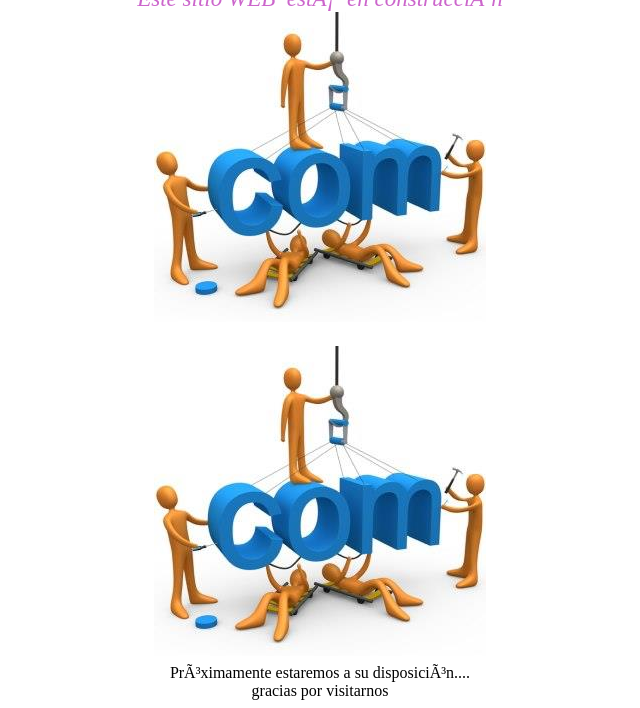
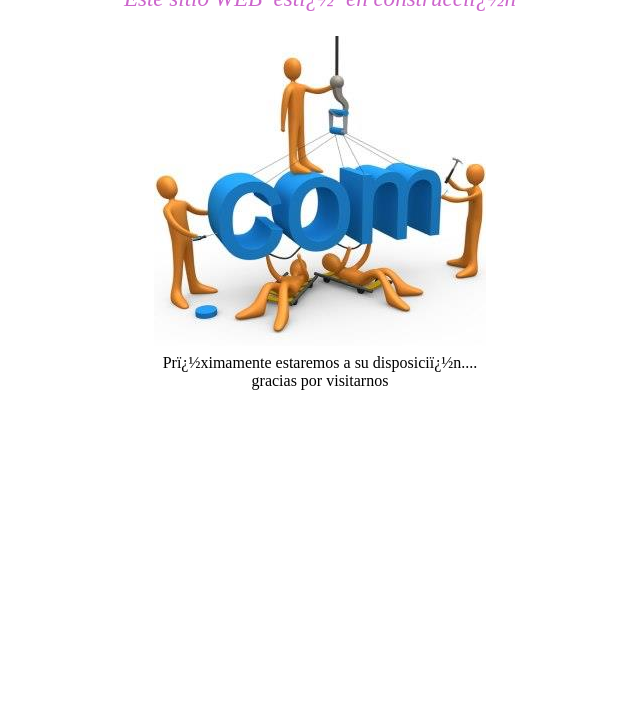
Before and after one commit to Danielvirguez/Proyecto_y_terminos, a plain HTML site: page pagina2.html in a window 1280 px wide. Shown: the part 101-809 px from the top of the page, without its empty margins (320-960 px from the left). Drawn offline with Linux system fonts and the light colour scheme.

Commit message:
Add files via upload

```diff
--- a/pagina2.html
+++ b/pagina2.html
@@ -1,27 +1,26 @@
 <!DOCTYPE html PUBLIC "-//W3C//DTD HTML 4.01//EN" "http://www.w3.org/TR/html4/strict.dtd">
 <html><head>
-<meta content="text/html; charset=ISO-8859-1" http-equiv="content-type"><title>WEB en construcción</title></head><body><br>
+<meta content="text/html; charset=ISO-8859-1" http-equiv="content-type"><title>WEB en construcci�n</title></head><body><br>
 <br>
 <table style="text-align: left; width: 100%;" border="0" cellpadding="2" cellspacing="2">
   <tbody>
     <tr>
       <td style="vertical-align: top;">
-      <div style="text-align: center;"><big style="font-style: italic;"><big><big><big><span style="font-family: Arial Black; color: rgb(51, 51, 255);">... Discúlpenos ....</span></big></big></big></big><br>
+      <div style="text-align: center;"><big style="font-style: italic;"><big><big><big><span style="font-family: Arial Black; color: rgb(51, 51, 255);">... Disc�lpenos ....</span></big></big></big></big><br>
       <big><big style="font-style: italic;"><span style="color: rgb(204, 102, 204);">
-Este sitio WEB&nbsp; está&nbsp; en construcción</span></big></big><br>
-        <img src="imagenes/construccion_web.jpg" alt=""style="display:block;margin: 0 auto;">
+Este sitio WEB&nbsp; est�&nbsp; en construcci�n</span></big></big><br>
       </div>
 
       <br>
       </td>
     </tr>
     <tr>
-      <td style="vertical-align: top; text-align: center;"><img style="width: 332px; height: 310px;" alt="en construcción" title="sitio web en construcción" src="imagenes/construccion_web.jpg"><br>
+      <td style="vertical-align: top; text-align: center;"><img style="width: 332px; height: 310px;" alt="en construcci�n" title="sitio web en construcci�n" src="imagenes/construccion_web.jpg"><br>
       </td>
     </tr>
   </tbody>
 </table>
-<div style="text-align: center;">Próximamente estaremos a su disposición....<br>
+<div style="text-align: center;">Pr�ximamente estaremos a su disposici�n....<br>
 gracias por visitarnos<br>
 
 
```
